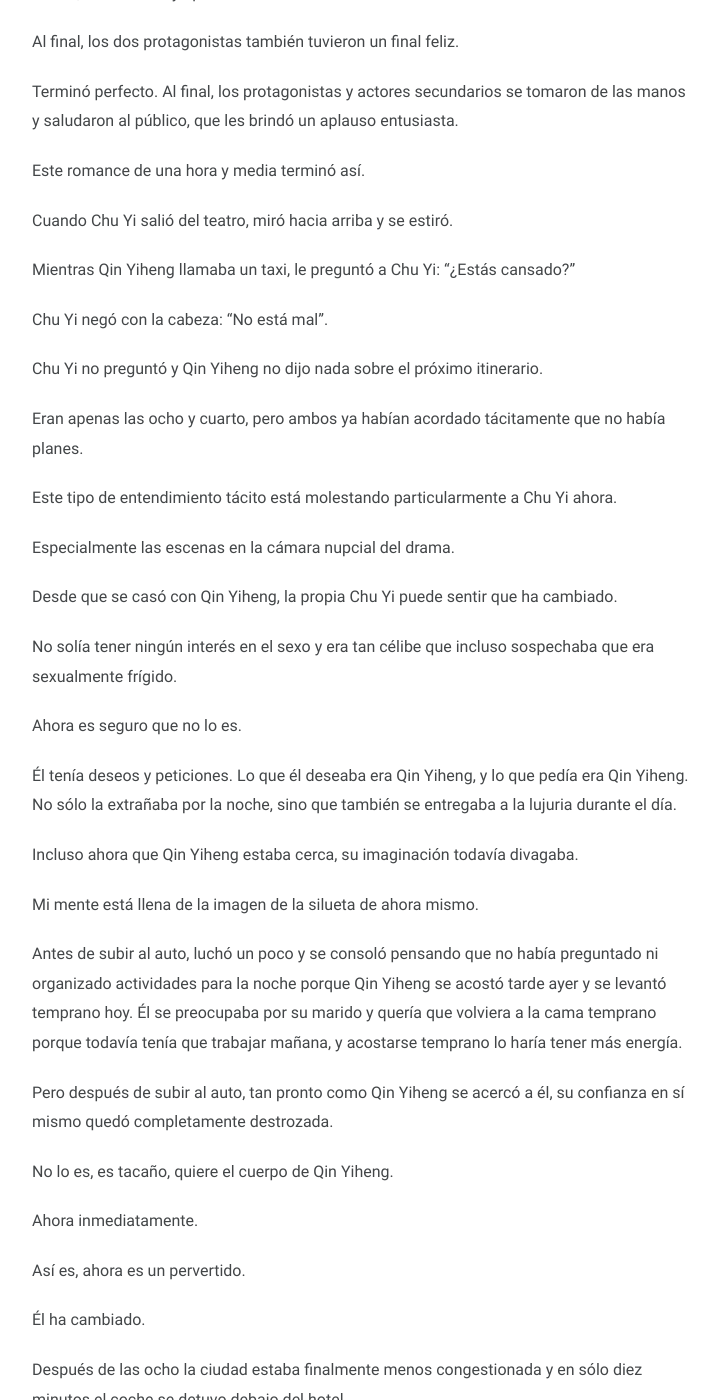
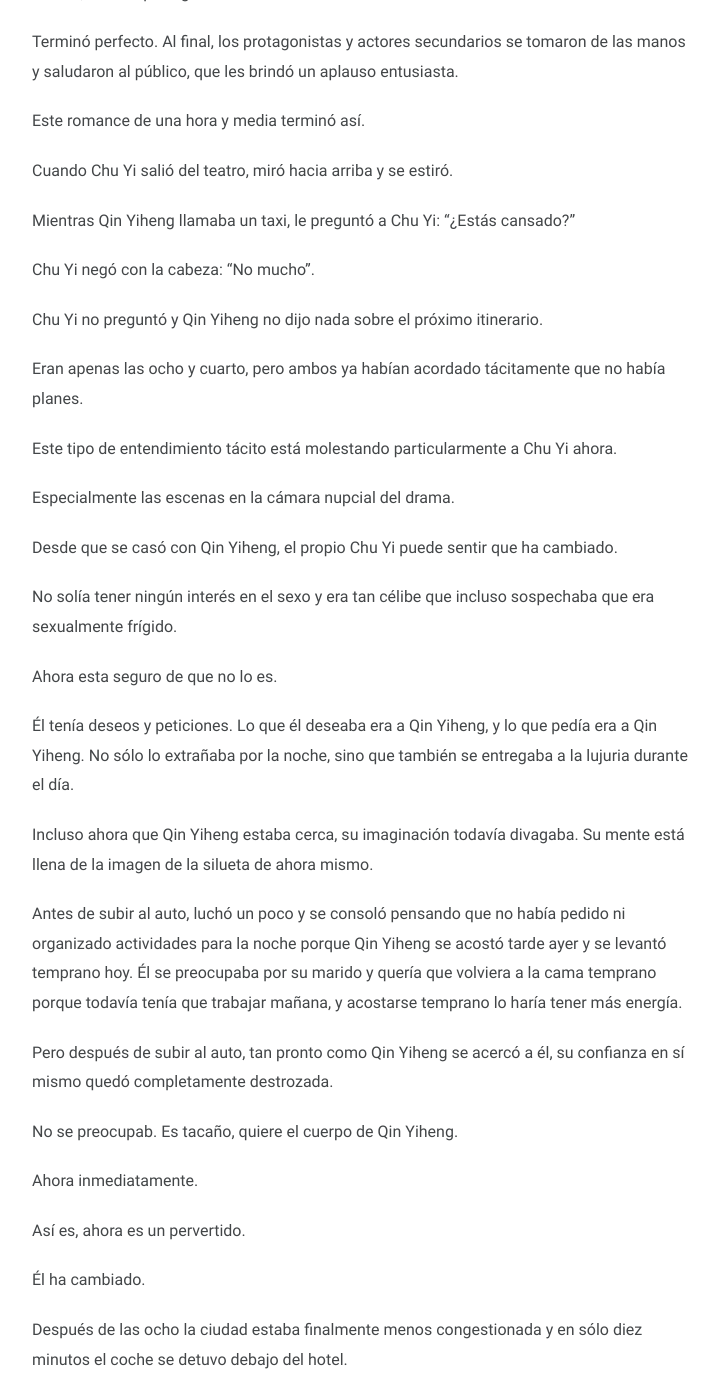
Before and after one commit to taozi-lecturas/taozi-lecturas.github.io, a Jekyll site: the page built from novelas/cacuedv/_posts/2025-03-31-capitulo-64.md, in a window 1280 px wide and 1400 px high, scrolled down 8442 px. Shown: the whole window, without its empty margins (278-997 px from the left). Built offline with Jekyll 4.4.1, drawn with Linux system fonts in a browser that asks for light colours; some of the changed text lies outside the part shown.

Commit message:
Updated Note novelas/cacuedv/_posts/2025-03-31-capitulo-64.md

```diff
--- a/novelas/cacuedv/_posts/2025-03-31-capitulo-64.md
+++ b/novelas/cacuedv/_posts/2025-03-31-capitulo-64.md
@@ -13,15 +13,15 @@
 
 Gracias a Qin Yiheng, la mente de Chu Yi se llenó con la voz de Qin Yiheng durante el corto viaje restante.
 
-"¿Quieres mantener la distancia? ¿Quieres mantener la distancia? ¿Quieres mantener la distancia?..."
+"¿Mantener una distancia negativa? ¿Mantener una distancia negativa? ¿Mantener una distancia negativa?..."
 
-Incluso comenzó a pensar sin vergüenza, ya que en la comprensión de Qin Yiheng, su insomnio puede curarse a través de la distancia negativa, entonces, durante estos pocos días en la ciudad Q, ¿Qin Yiheng mantendría una distancia negativa de él todos los días?
+Incluso comenzó a pensar sin vergüenz. Ya que en la comprensión de Qin Yiheng, su insomnio puede curarse a través de la distancia negativa, entonces, durante estos pocos días en la ciudad Q, ¿Qin Yiheng mantendría una distancia negativa de él todos los días?
 
 Si no...
 
 ¿Debería darle una pequeña pista?
 
-Se dio vueltas en la cama y no pudo dormir.
+Si diera vueltas en la cama y no pudiera dormir.
 
 La cama es muy suave.
 
@@ -241,7 +239,7 @@
 
 Para él, las palabras de Qin Yiheng eran como una transmisión a través de un altavoz.
 
-Chu Yi, ¿quieres tener sexo conmigo en esta posición?
+_Chu Yi, ¿quieres tener sexo conmigo en esta posición?_
 
 La garganta de Chu Yi estaba tan seca y estaba tan avergonzada que no sabía cómo hablar.
 
@@ -281,7 +279,7 @@
 
 Mientras Qin Yiheng llamaba un taxi, le preguntó a Chu Yi: "¿Estás cansado?"
 
-Chu Yi negó con la cabeza: "No está mal".
+Chu Yi negó con la cabeza: "No mucho".
 
 Chu Yi no preguntó y Qin Yiheng no dijo nada sobre el próximo itinerario.
 
@@ -291,23 +289,22 @@
 
 Especialmente las escenas en la cámara nupcial del drama.
 
-Desde que se casó con Qin Yiheng, la propia Chu Yi puede sentir que ha cambiado.
+Desde que se casó con Qin Yiheng, el propio Chu Yi puede sentir que ha cambiado.
 
 No solía tener ningún interés en el sexo y era tan célibe que incluso sospechaba que era sexualmente frígido.
 
-Ahora es seguro que no lo es.
+Ahora esta seguro de que no lo es.
 
-Él tenía deseos y peticiones. Lo que él deseaba era Qin Yiheng, y lo que pedía era Qin Yiheng. No sólo la extrañaba por la noche, sino que también se entregaba a la lujuria durante el día.
+Él tenía deseos y peticiones. Lo que él deseaba era a Qin Yiheng, y lo que pedía era a Qin Yiheng. No sólo lo extrañaba por la noche, sino que también se entregaba a la lujuria durante el día.
 
 Incluso ahora que Qin Yiheng estaba cerca, su imaginación todavía divagaba.
+Su mente está llena de la imagen de la silueta de ahora mismo.
 
-Mi mente está llena de la imagen de la silueta de ahora mismo.
-
-Antes de subir al auto, luchó un poco y se consoló pensando que no había preguntado ni organizado actividades para la noche porque Qin Yiheng se acostó tarde ayer y se levantó temprano hoy. Él se preocupaba por su marido y quería que volviera a la cama temprano porque todavía tenía que trabajar mañana, y acostarse temprano lo haría tener más energía.
+Antes de subir al auto, luchó un poco y se consoló pensando que no había pedido ni organizado actividades para la noche porque Qin Yiheng se acostó tarde ayer y se levantó temprano hoy. Él se preocupaba por su marido y quería que volviera a la cama temprano porque todavía tenía que trabajar mañana, y acostarse temprano lo haría tener más energía.
 
 Pero después de subir al auto, tan pronto como Qin Yiheng se acercó a él, su confianza en sí mismo quedó completamente destrozada.
 
-No lo es, es tacaño, quiere el cuerpo de Qin Yiheng.
+No se preocupab. Es tacaño, quiere el cuerpo de Qin Yiheng.
 
 Ahora inmediatamente.
 
@@ -411,7 +408,7 @@
 
 Así que todos sus movimientos, levantar el clip de corbata, incluso saltar un poco y finalmente besar la cosa en su mano, con una sonrisa en su rostro, fueron vistos por Qin Yiheng.
 
-Qin Yiheng, al otro lado de la pared, tocó la taza que estaba a su lado e inclinó la cabeza.
+Qin Yiheng, al otro lado de la pared, tocó el vaso que estaba a su lado e inclinó la cabeza.
 
 Era obvio que Chu Yi estaba feliz.
 
```
Also changed, not shown: other parts of novelas/cacuedv/_posts/2025-03-31-capitulo-64.md (+28 -30 lines).
